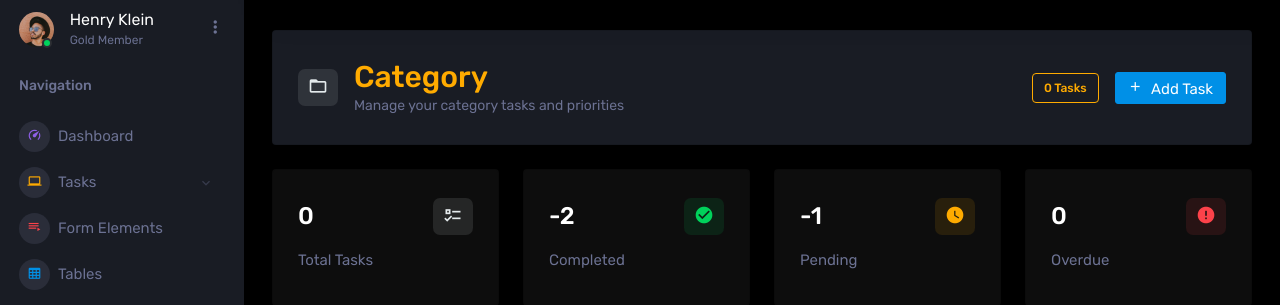
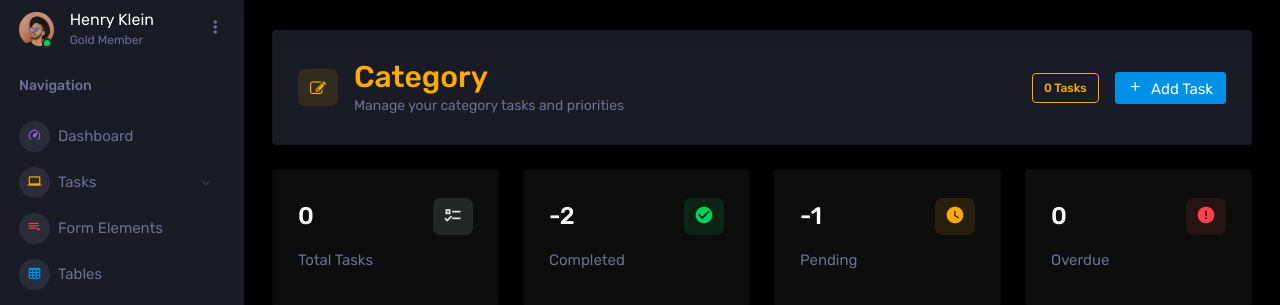
Before and after one commit to Ritvent/hangarin, a Django app: page /task/category/1/ in a window 1280 px wide. Shown: the part 70-375 px from the top of the page. Run offline with Django 5.2, Linux system fonts and the light colour scheme; data that the repository does not hold is empty; some libraries are stand-ins or nearby versions.

Commit message:
edit icons

```diff
--- a/projectsite/templates/category_tasks.html
+++ b/projectsite/templates/category_tasks.html
@@ -11,8 +11,8 @@
       <div class="card-body">
         <div class="d-flex align-items-center justify-content-between">
           <div class="d-flex align-items-center">
-            <div class="icon icon-box-{{ category_color }} mr-3">
-              <span class="mdi {{ category_icon }} icon-item"></span>
+            <div class="icon icon-box-warning mr-3">
+              <span class="fa fa-pencil-square-o"></span>
             </div>
             <div>
               <h2 class="text-warning mb-0"> {{ category_name }} </h2>
```
